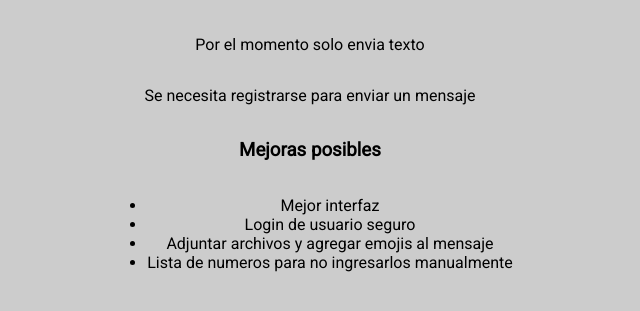
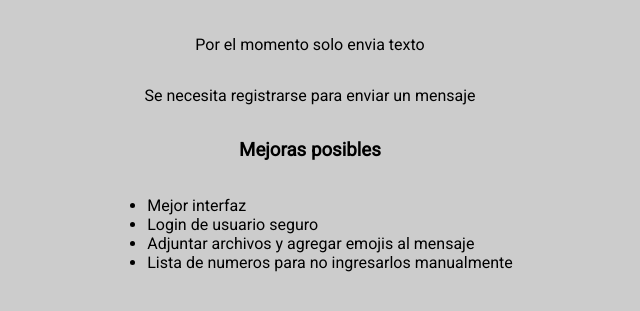
Before and after one commit to GuillermoPastoriniRivas/whatsapp-api, a Flask app: page / in a window 1280 px wide. Shown: the part 295-606 px from the top of the page, without its empty margins (330-970 px from the left). Run offline with Flask 2, Linux system fonts and the light colour scheme; the visitor is signed in with stand-in values (Sample User, id 1); some libraries are stand-ins or nearby versions.

Commit message:
caso terminado2

```diff
--- a/static/styles/aaai.css
+++ b/static/styles/aaai.css
@@ -11,7 +11,7 @@ body {
     text-align: center;
 }
 
-form {
+form, ul {
     text-align: left;
 }
 
```
